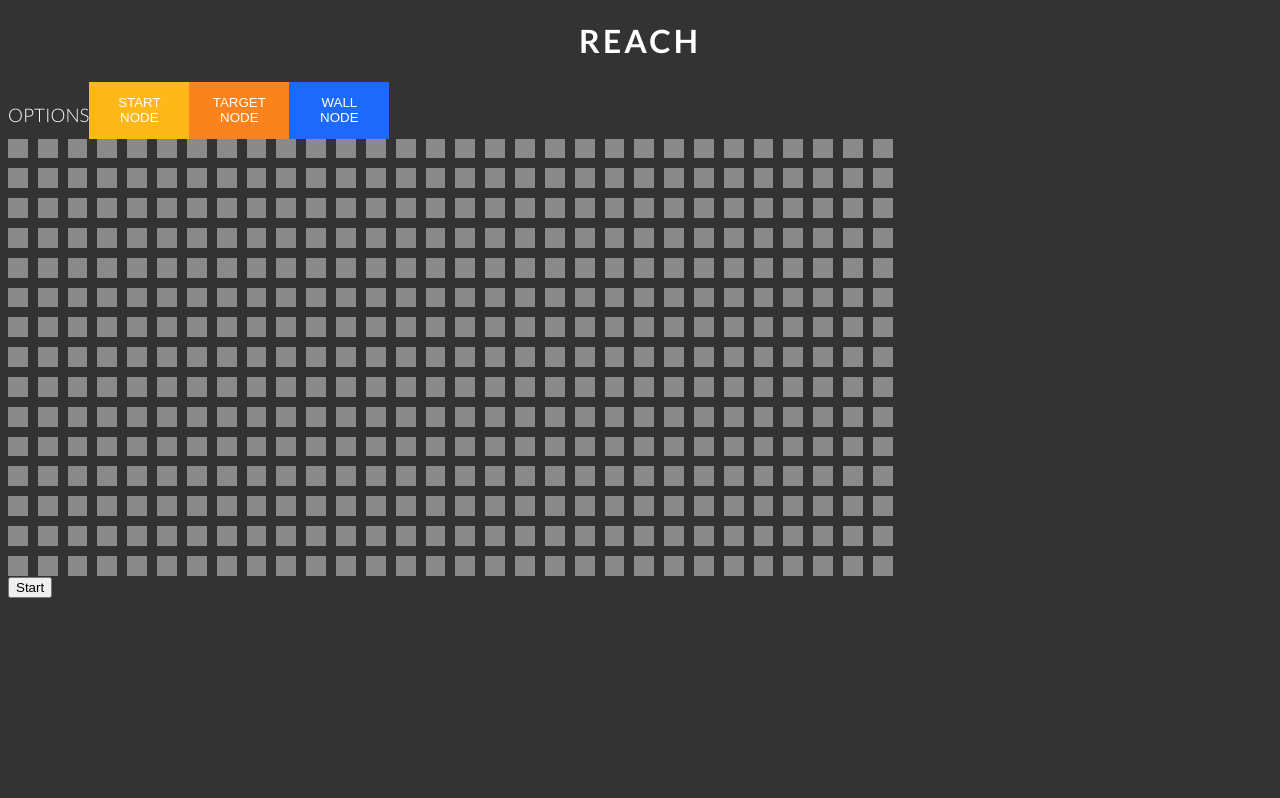
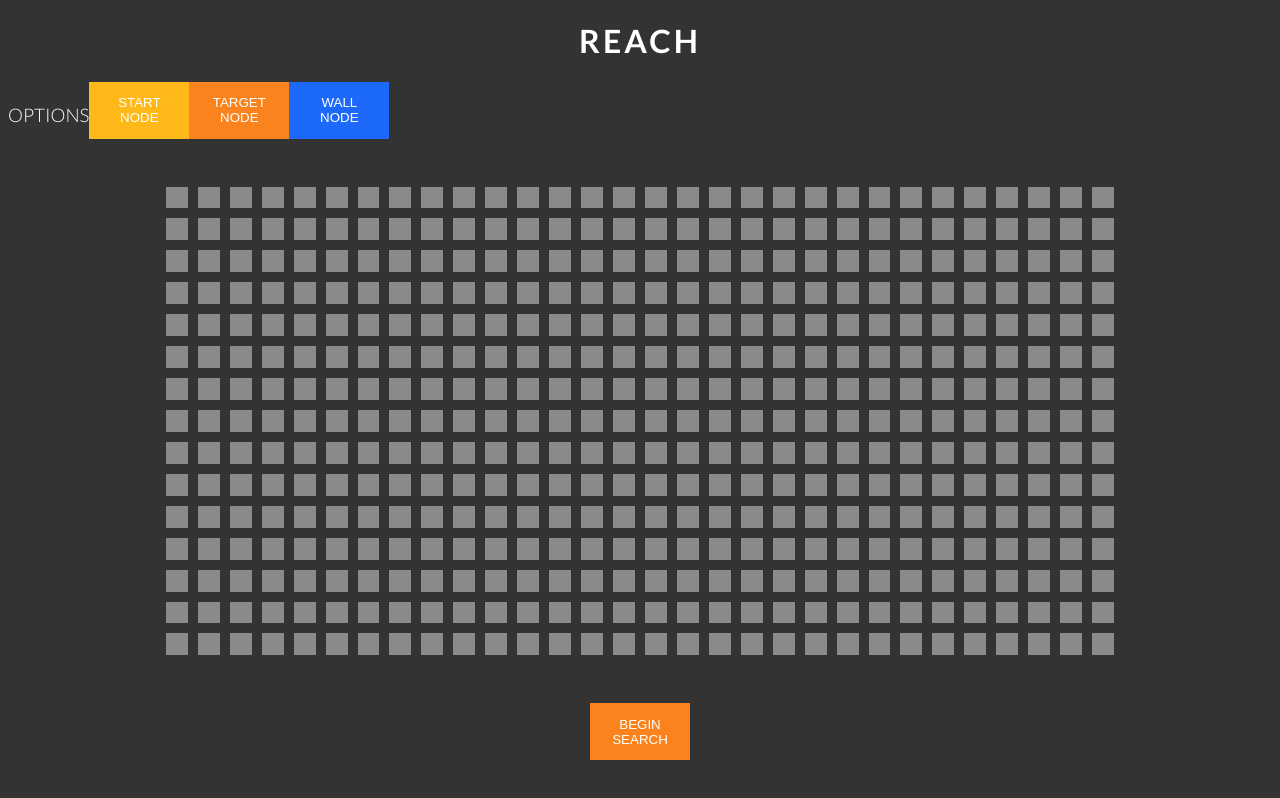
Before and after one commit to andrewjfei/reach, an Angular app: page / in a window 1280 px wide. Built offline with nearby package versions, Linux system fonts and the light colour scheme.

Commit message:
grid postion for version1.0 in correct position

```diff
--- a/src/app/reach/grid/grid.component.css
+++ b/src/app/reach/grid/grid.component.css
@@ -1,9 +1,14 @@
+.container {
+    text-align: center;
+    margin: 3em 0em;
+}
+
 .grid {
-    display: grid;
+    display: inline-grid;
     grid-template-columns: repeat(30, auto);
     grid-gap: 10px;
     grid-auto-rows: 1fr;
-    width: 70%;
+    width: 75%;
 }
 
 .grid::before {
@@ -34,3 +39,7 @@
 .grey:hover {
     background-color: #cccccc;
 }
+
+.btn-container {
+    text-align: center;
+}
--- a/src/app/reach/grid/grid.component.html
+++ b/src/app/reach/grid/grid.component.html
@@ -1,8 +1,13 @@
-<div class="grid">
-    <ng-container *ngFor="let row of grid, let i = index">
-        <ng-container *ngFor="let col of row, let j = index">
-            <div class="grid-node {{this.vertices[this.grid[i][j]].colour}}" id="{{i}}-{{j}}" (mousedown)="toggleChangeNode(true, $event)" (mouseup)="toggleChangeNode(false, $event)" (mouseover)="handleItemSelected($event)"></div>
+<div class="container">
+    <div class="grid">
+        <ng-container *ngFor="let row of grid, let i = index">
+            <ng-container *ngFor="let col of row, let j = index">
+                <div class="grid-node {{this.vertices[this.grid[i][j]].colour}}" id="{{i}}-{{j}}" (mousedown)="toggleChangeNode(true, $event)" (mouseup)="toggleChangeNode(false, $event)" (mouseover)="handleItemSelected($event)"></div>
+            </ng-container>
         </ng-container>
-    </ng-container>
+    </div>
 </div>
-<button class="btn" type="button" (click)="dikjstrasAlgorithim(this.startNode,this.targetNode)">Start</button>
+
+<div class="btn-container">
+    <button class="btn-default orange" type="button" (click)="dikjstrasAlgorithim(this.startNode,this.targetNode)">BEGIN SEARCH</button>
+</div>
--- a/src/app/reach/reach.component.html
+++ b/src/app/reach/reach.component.html
@@ -1,3 +1,3 @@
 <app-header></app-header>
 <app-options-bar (handleNodeChange)="handleNodeChange($event)"></app-options-bar>
-<app-grid [selectedNode]="selectedNode"></app-grid>
+<app-grid class="grid" [selectedNode]="selectedNode"></app-grid>
```
